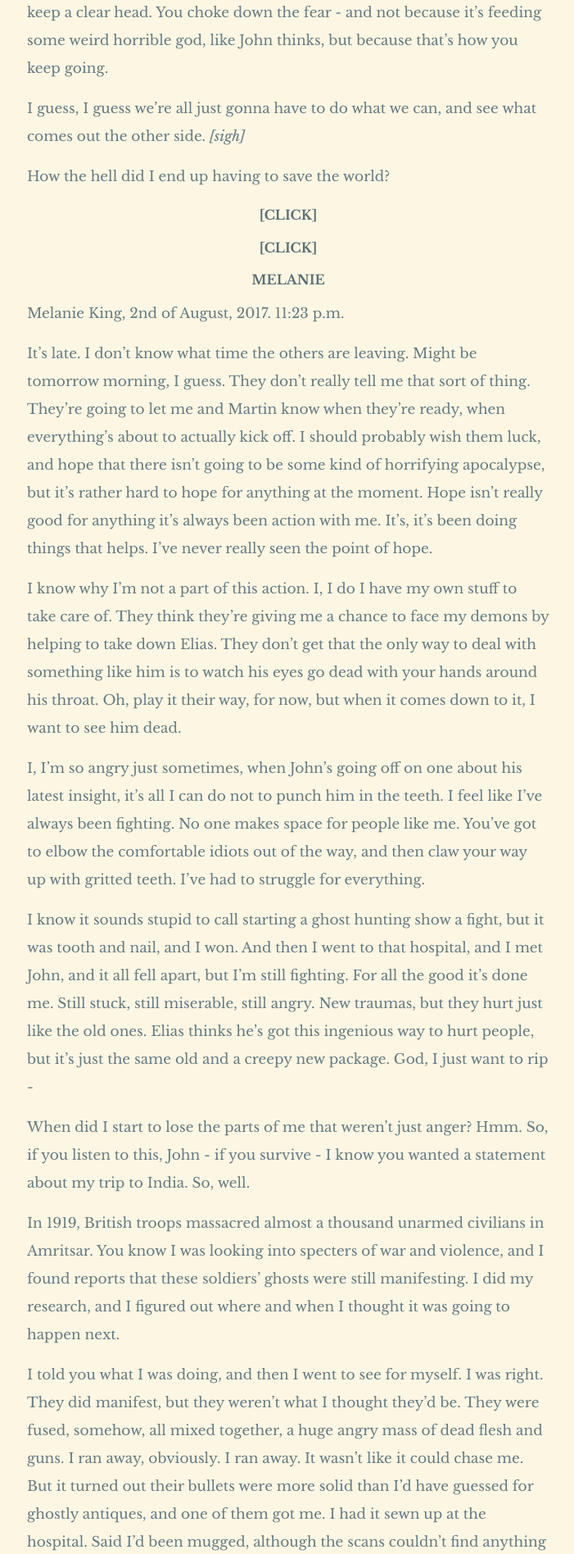
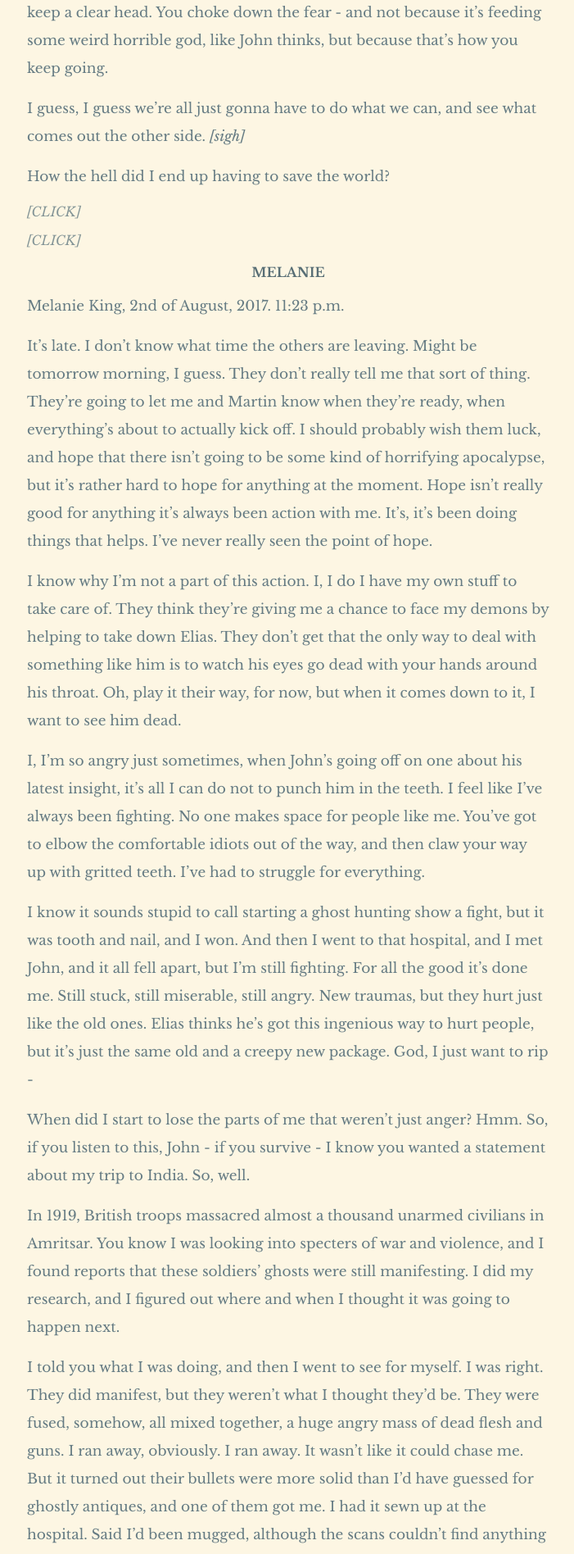
Before and after one commit to Snarp/magnus_archives_transcripts, a Jekyll site: the page built from _posts/2018-09-05-117.md, in a window 1280 px wide. Shown: the part 3726-5622 px from the top of the page at 82% size, without its empty margins (288-989 px from the left). Built offline with Jekyll 4.4.1, drawn with Linux system fonts in a browser that asks for light colours; some web fonts are replaced.

Commit message:
[Savescum auto-commit.]

```diff
--- a/_posts/2018-09-05-117.md
+++ b/_posts/2018-09-05-117.md
@@ -44,7 +44,9 @@
 
 ##### [CLICK]
 
+
 ------
+
 
 ##### [CLICK]
 
@@ -68,9 +70,9 @@
 
 How the hell did I end up having to save the world?
 
-#### [CLICK]
+##### [CLICK]
 
-#### [CLICK]
+##### [CLICK]
 
 #### MELANIE
 
@@ -116,7 +118,9 @@
 
 ##### [CLICK]
 
+
 ------
+
 
 ##### [CLICK]
 
@@ -128,7 +132,9 @@
 
 ##### [CLICK]
 
+
 ------
+
 
 ##### [CLICK]
 
@@ -145,6 +151,10 @@
 Honestly, I hope that John learned something from her because, because I don't expect I'm going to be coming back from this. I don't know if I want to. And if he needs to pull the trigger, to *use* me to stop it... well, he'd better have the guts to do it.
 
 Timothy Stoker, August 4th, 2017. _[laugh]_ Statement ends.
+
+
+------
+
 
 #### ARCHIVIST
 
```
